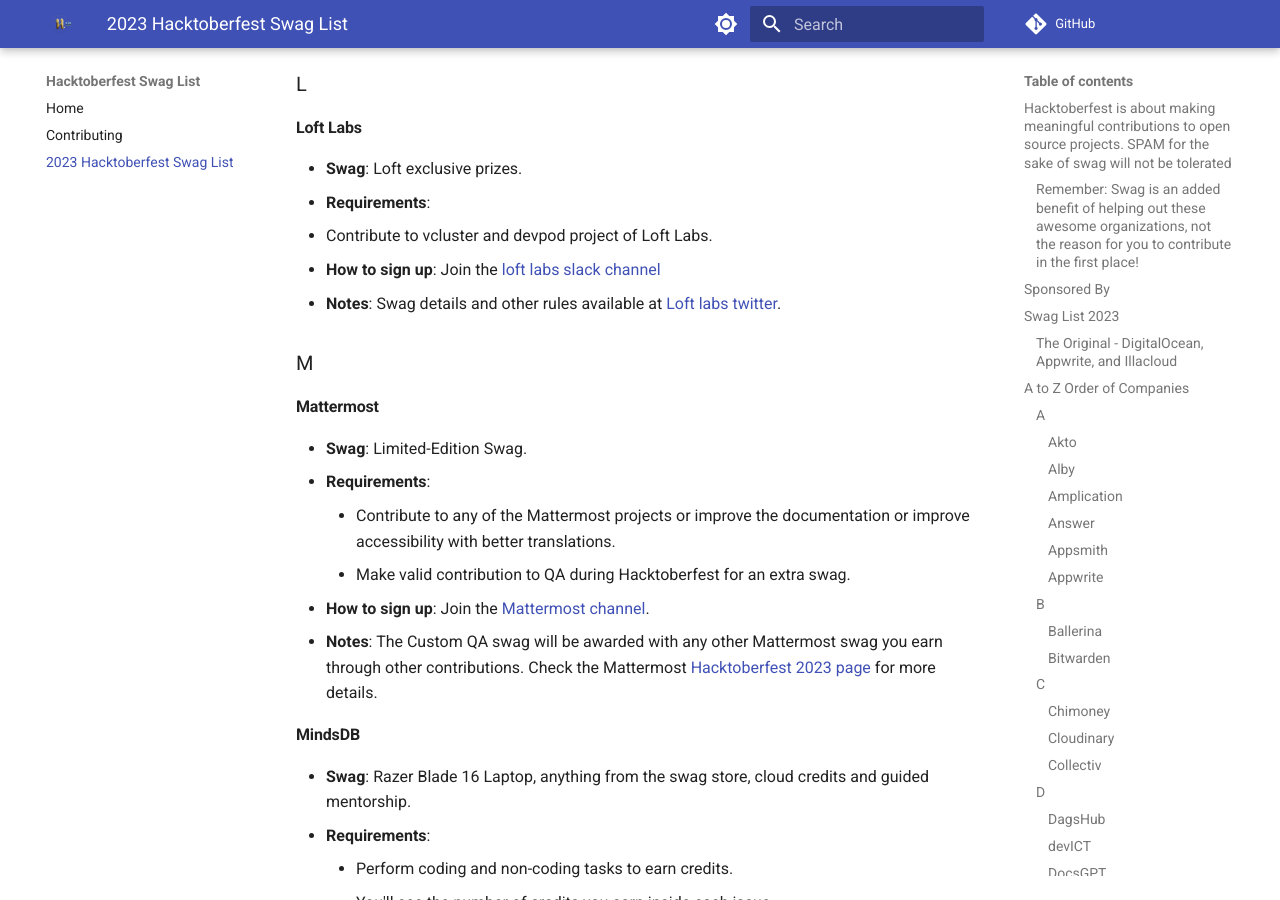
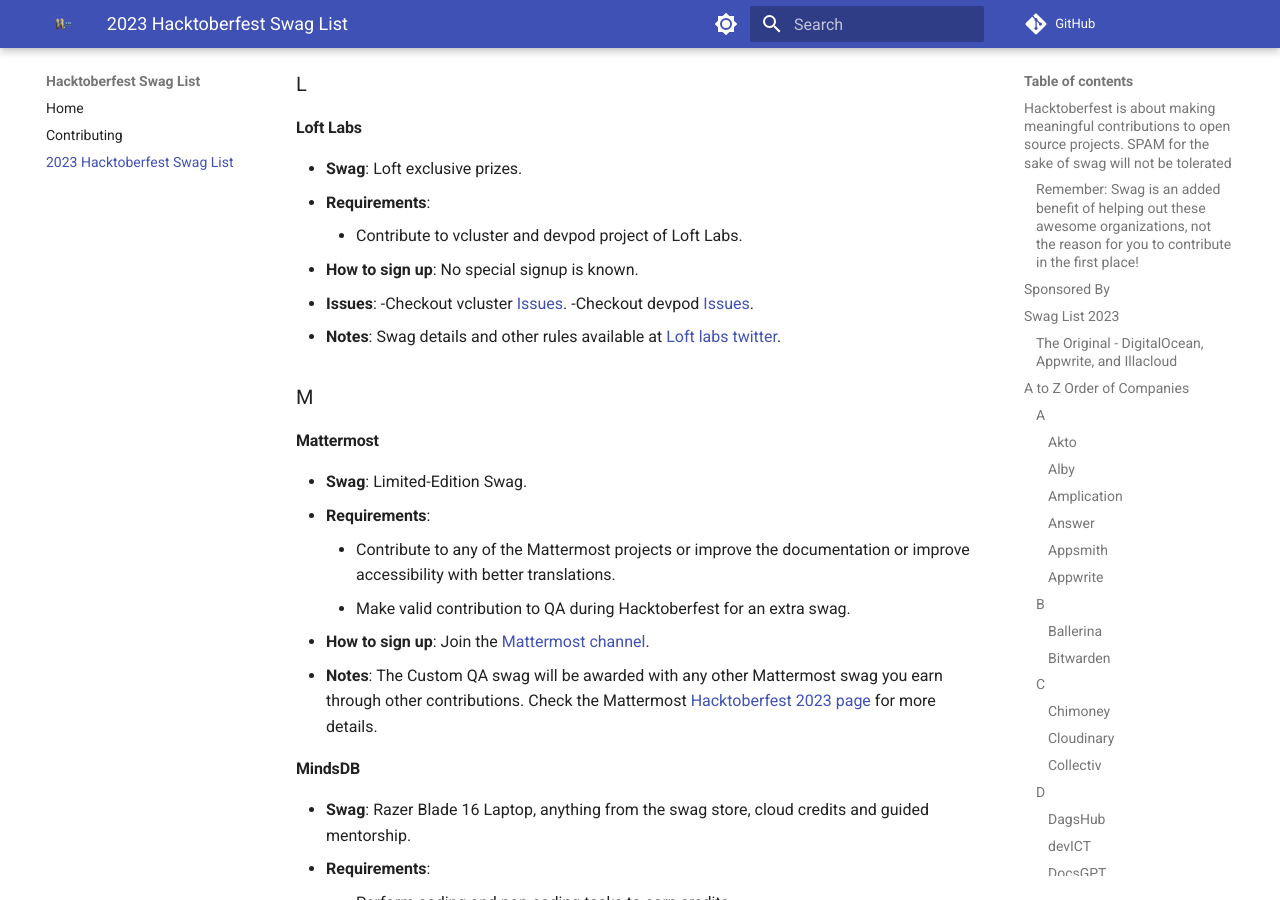
Before and after one commit to crweiner/hacktoberfest-swag-list, an MkDocs documentation site: the page built from docs/list.md, in a window 1280 px wide and 900 px high, scrolled down 9270 px. Built offline with MkDocs 1.6.1 and Material for MkDocs 9.7.7, drawn with Linux system fonts in a browser that asks for light colours; plug-ins that fetch from the network failed and are left out; comment, search, counter and statistics services are not loaded.

Commit message:
Updated Loft Labs section

```diff
--- a/docs/list.md
+++ b/docs/list.md
@@ -305,9 +305,12 @@
 
 - **Swag**: Loft exclusive prizes.
 - **Requirements**:
-  - Contribute to vcluster and devpod project of Loft Labs.
-- **How to sign up**: Join the [loft labs slack channel](https://slack.loft.sh/)
-- **Notes**: Swag details and other rules available at [Loft labs twitter](https://twitter.com/loft_sh).
+    - Contribute to vcluster and devpod project of Loft Labs.
+- **How to sign up**: No special signup is known.
+- **Issues**:
+    -Checkout vcluster [Issues](https://github.com/loft-sh/vcluster/issues).
+    -Checkout devpod [Issues](https://github.com/loft-sh/devpod/issues).
+- **Notes**: Swag details and other rules available at [Loft labs twitter](https://twitter.com/loft_sh/status/1710331345526800719).
 
 ### M
 
```
